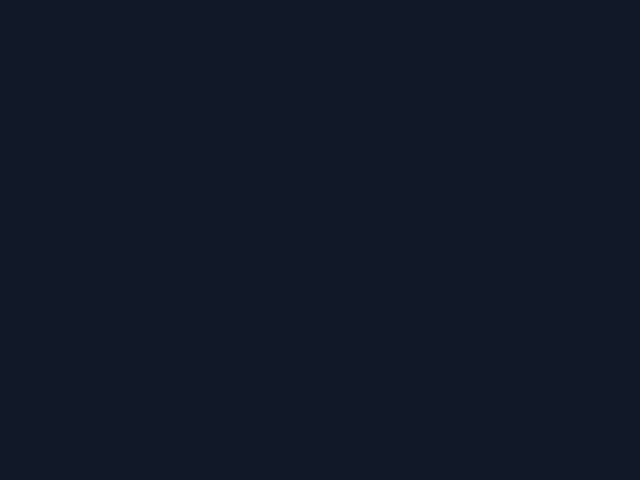
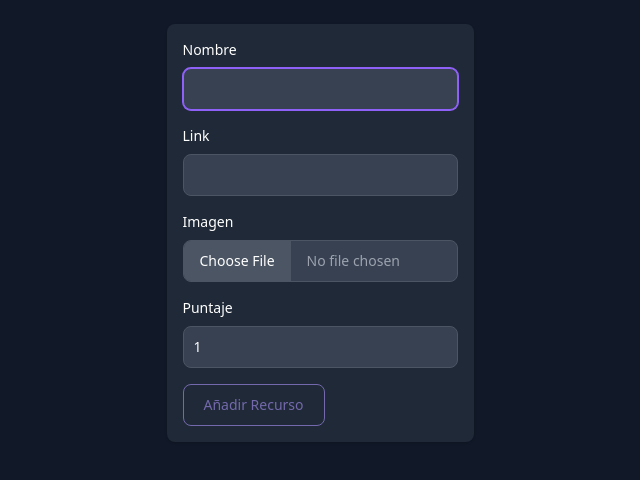
Before and after one commit to ClaudioGuevaraDev/myresources, a React (Vite) app in the folder client/: page /new-resource/1 in a window 1280 px wide. Before the commit this address had no page. Shown: the top 480 px of the page, without its empty margins (320-960 px from the left). Built offline with nearby package versions, Linux system fonts and the light colour scheme.

Commit message:
Formulario para crear recursos

```diff
--- /dev/null
+++ b/client/src/pages/NewResource/NewResource.tsx
@@ -0,0 +1,150 @@
+import { ChangeEvent, FormEvent, useRef, useState } from 'react'
+import LoadingPurpleButton from '../../components/LoadingPurpleButton/LoadingPurpleButton'
+import { NewResource } from '../../interfaces/resources.interfaces'
+import { Navigate, useParams } from 'react-router-dom'
+import { createResource } from '../../services/resource.api'
+import { toast } from 'react-toastify'
+
+function NewResource() {
+  const { topicId } = useParams()
+  if (!topicId) return <Navigate to="/" />
+  const [newResource, setNewResource] = useState<NewResource>({
+    image: null,
+    link: '',
+    name: '',
+    rating: 1,
+  })
+  const [loading, setLoading] = useState<boolean>(false)
+
+  const disabledButton =
+    newResource.name === '' ||
+    newResource.link === '' ||
+    newResource.rating < 1 ||
+    newResource.rating > 5
+
+  const resouceImageRef = useRef<HTMLInputElement>(null)
+
+  const handleChangeResourceName = (e: ChangeEvent<HTMLInputElement>) => {
+    setNewResource({ ...newResource, name: e.target.value })
+  }
+  const handleChangeResourceLink = (e: ChangeEvent<HTMLInputElement>) => {
+    setNewResource({ ...newResource, link: e.target.value })
+  }
+  const handleChangeResourceImage = (e: ChangeEvent<HTMLInputElement>) => {
+    if (e.target && e.target.files && e.target.files.length > 0) {
+      setNewResource({ ...newResource, image: e.target.files[0] })
+    }
+  }
+  const handleChangeResourceRating = (e: ChangeEvent<HTMLInputElement>) => {
+    setNewResource({ ...newResource, rating: parseInt(e.target.value) })
+  }
+
+  const handleSubmit = async (e: FormEvent<HTMLFormElement>) => {
+    setLoading(true)
+    e.preventDefault()
+
+    try {
+      await createResource(newResource, topicId)
+      toast.success('Recurso añadido con éxito')
+    } catch (error) {
+      toast.error('Error al crear el recurso')
+    }
+    setNewResource({
+      image: null,
+      link: '',
+      name: '',
+      rating: 1,
+    })
+    setLoading(false)
+  }
+
+  return (
+    <div className="h-full flex items-start justify-center">
+      <div className="bg-gray-800 shadow p-4 rounded-lg">
+        <form className="space-y-4" onSubmit={handleSubmit}>
+          <div>
+            <label
+              htmlFor="resourceName"
+              className="block mb-2 text-sm font-medium text-gray-900 dark:text-white"
+            >
+              Nombre
+            </label>
+            <input
+              type="text"
+              id="resourceName"
+              autoFocus
+              className="bg-gray-50 border border-gray-300 text-gray-900 text-sm rounded-lg focus:ring-purple-500 focus:border-purple-500 block w-full p-2.5 dark:bg-gray-700 dark:border-gray-600 dark:placeholder-gray-400 dark:text-white dark:focus:ring-purple-500 dark:focus:border-purple-500"
+              required
+              value={newResource.name}
+              onChange={handleChangeResourceName}
+            />
+          </div>
+          <div>
+            <label
+              htmlFor="resourceLink"
+              className="block mb-2 text-sm font-medium text-gray-900 dark:text-white"
+            >
+              Link
+            </label>
+            <input
+              type="text"
+              id="resourceLink"
+              className="bg-gray-50 border border-gray-300 text-gray-900 text-sm rounded-lg focus:ring-purple-500 focus:border-purple-500 block w-full p-2.5 dark:bg-gray-700 dark:border-gray-600 dark:placeholder-gray-400 dark:text-white dark:focus:ring-purple-500 dark:focus:border-purple-500"
+              required
+              value={newResource.link}
+              onChange={handleChangeResourceLink}
+            />
+          </div>
+          <div>
+            <label
+              className="block mb-2 text-sm font-medium text-gray-900 dark:text-white"
+              htmlFor="topicFile"
+            >
+              Imagen
+            </label>
+            <input
+              className="block w-full text-sm text-gray-900 border border-gray-300 rounded-lg cursor-pointer bg-gray-50 dark:text-gray-400 focus:outline-none dark:bg-gray-700 dark:border-gray-600 dark:placeholder-gray-400"
+              id="topicFile"
+              type="file"
+              required={false}
+              ref={resouceImageRef}
+              onChange={handleChangeResourceImage}
+            />
+          </div>
+          <div>
+            <label
+              htmlFor="resourceRating"
+              className="block mb-2 text-sm font-medium text-gray-900 dark:text-white"
+            >
+              Puntaje
+            </label>
+            <input
+              type="number"
+              id="resourceRating"
+              className="bg-gray-50 border border-gray-300 text-gray-900 text-sm rounded-lg focus:ring-purple-500 focus:border-purple-500 block w-full p-2.5 dark:bg-gray-700 dark:border-gray-600 dark:placeholder-gray-400 dark:text-white dark:focus:ring-purple-500 dark:focus:border-purple-500"
+              required={true}
+              min={1}
+              max={5}
+              value={newResource.rating}
+              onChange={handleChangeResourceRating}
+            />
+          </div>
+
+          {loading ? (
+            <LoadingPurpleButton />
+          ) : (
+            <button
+              type="submit"
+              className="text-purple-700 hover:text-white border border-purple-700 hover:bg-purple-800 focus:ring-4 focus:outline-none focus:ring-purple-300 font-medium rounded-lg text-sm px-5 py-2.5 text-center mr-2 mb-2 dark:border-purple-400 dark:text-purple-400 dark:hover:text-white dark:hover:bg-purple-500 dark:focus:ring-purple-900 disabled:opacity-60 disabled:cursor-not-allowed"
+              disabled={disabledButton}
+            >
+              Añadir Recurso
+            </button>
+          )}
+        </form>
+      </div>
+    </div>
+  )
+}
+
+export default NewResource
--- a/client/src/pages/TopicDetail/TopicDetail.tsx
+++ b/client/src/pages/TopicDetail/TopicDetail.tsx
@@ -43,7 +43,7 @@ function TopicDetail() {
   }
 
   return (
-    <div>
+    <div className="space-y-4">
       <div className="flex flex-row justify-between items-center">
         <div className="flex flex-row items-center gap-4">
           <img
@@ -64,6 +64,16 @@ function TopicDetail() {
         </div>
       </div>
 
+      <button
+        type="button"
+        className="text-purple-700 hover:text-white border border-purple-700 hover:bg-purple-800 focus:ring-4 focus:outline-none focus:ring-purple-300 font-medium rounded-lg text-sm px-5 py-2.5 text-center mr-2 mb-2 dark:border-purple-400 dark:text-purple-400 dark:hover:text-white dark:hover:bg-purple-500 dark:focus:ring-purple-900"
+        onClick={() => {
+          navigate(`/new-resource/${topic._id}`)
+        }}
+      >
+        Añadir Recurso
+      </button>
+
       <DeleteModal
         showModal={showModal}
         setShowModal={setShowModal}
--- a/client/src/router/Router.tsx
+++ b/client/src/router/Router.tsx
@@ -2,6 +2,7 @@ import { BrowserRouter, Routes, Route } from 'react-router-dom'
 import Home from '../pages/Home/Home'
 import TopicDetail from '../pages/TopicDetail/TopicDetail'
 import NewTopic from '../pages/NewTopic/NewTopic'
+import NewResource from '../pages/NewResource/NewResource'
 
 function Router() {
   return (
@@ -10,6 +11,7 @@ function Router() {
         <Route path="/" element={<Home />} />
         <Route path="/topic/:topicId" element={<TopicDetail />} />
         <Route path="/new-topic" element={<NewTopic />} />
+        <Route path="/new-resource/:topicId" element={<NewResource />} />
       </Routes>
     </BrowserRouter>
   )
--- /dev/null
+++ b/client/src/services/resource.api.ts
@@ -0,0 +1,12 @@
+import axios from 'axios'
+import { NewResource } from '../interfaces/resources.interfaces'
+
+const resourcesApi = axios.create({ baseURL: '/api/resources' })
+
+export const createResource = async (
+  newResource: NewResource,
+  topicId: string
+) => {
+  const body = { ...newResource, topicId }
+  await resourcesApi.post('/', body)
+}
```
Also changed, not shown: client/src/interfaces/resources.interfaces.ts (+7 -0 lines).
